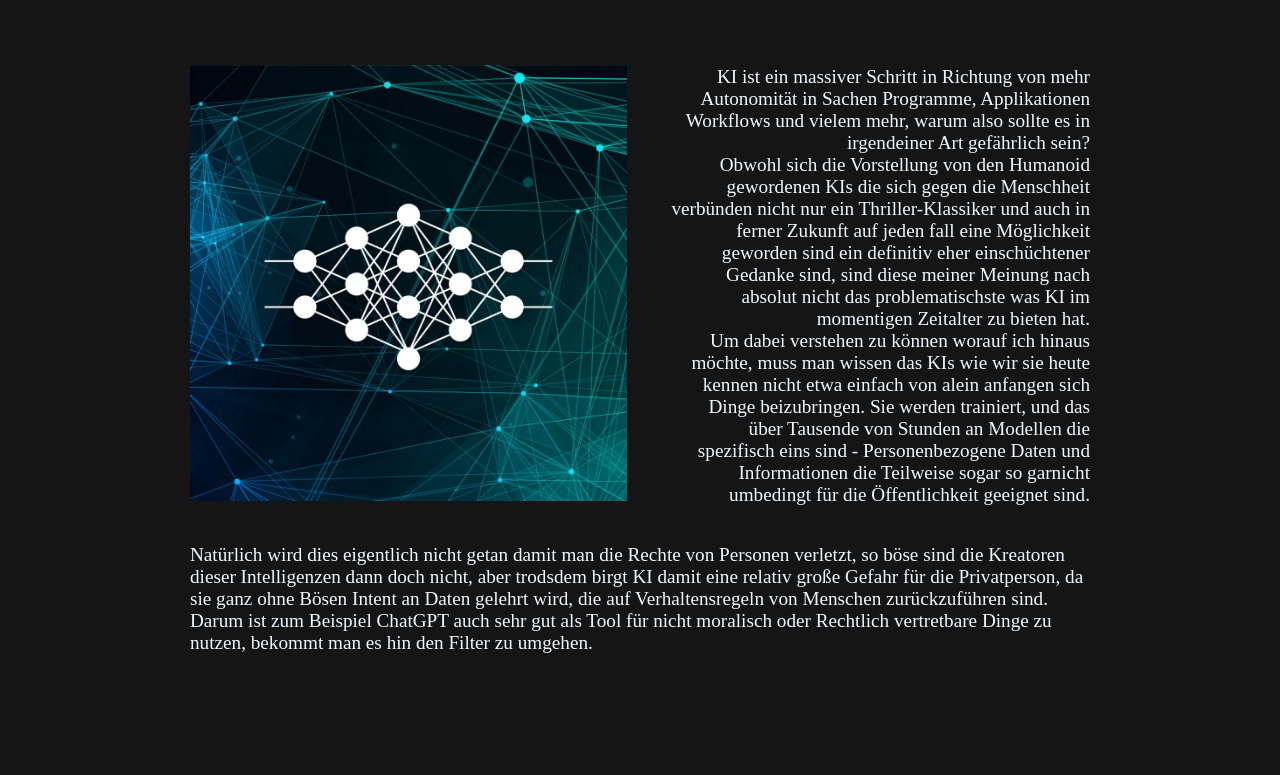
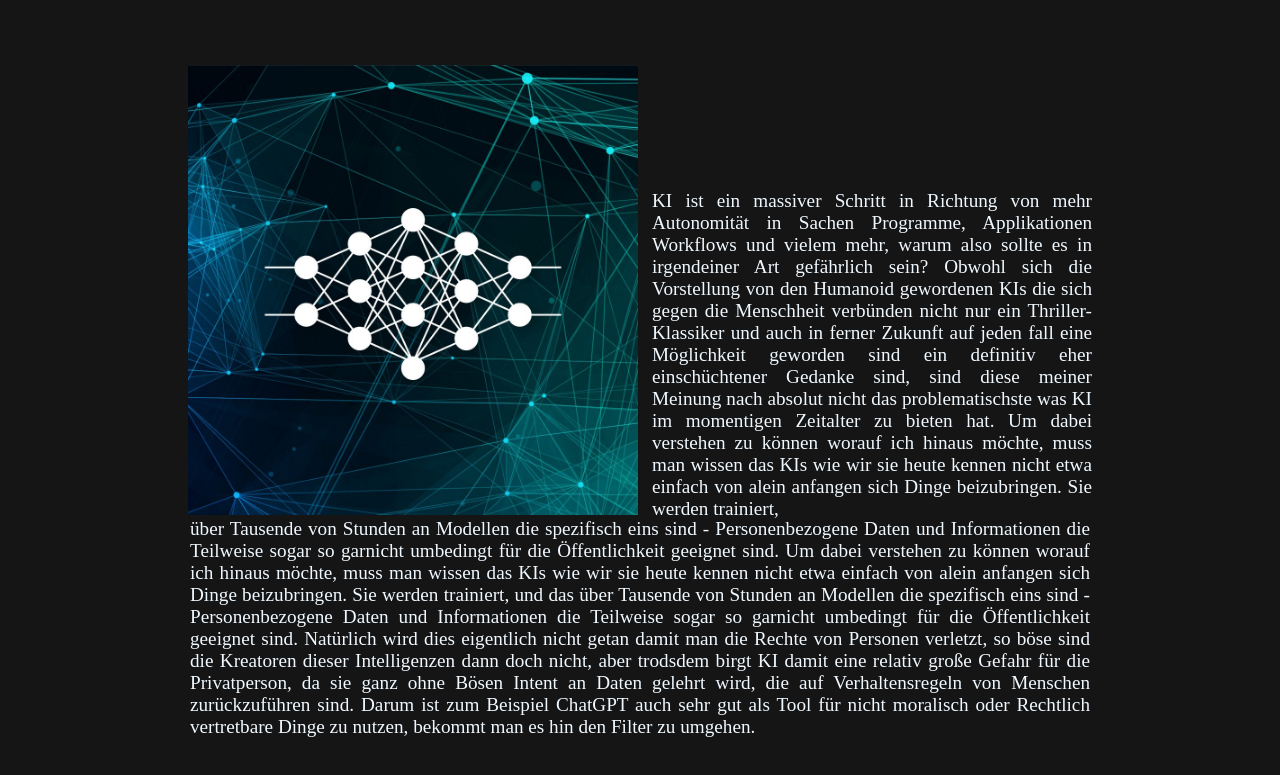
Before and after one commit to Anexity/KI_BBS2, a plain HTML site: page sites/gefahren.html in a window 1280 px wide. Shown: the part 329-1104 px from the top of the page. Drawn offline with Linux system fonts and the light colour scheme.

Commit message:
fix some things
and break others

```diff
--- a/sites/gefahren.html
+++ b/sites/gefahren.html
@@ -28,28 +28,36 @@
         <div class="headge">
             <h2>Gefahren</h2>
         </div>
+        <div class="outside">
             <div class="contain1">
                 <div class="textge">
-                <a style="justify-content: left;"id="over">
-                    <img src="../assets/neural1.jpg" style="width: 48.5%;justify-content: left;">
+                    <a style="justify-content: left;">
+                        <img src="../assets/neural1.jpg" style="width:100%;justify-content: center;">
                     </a>
                     <a style="justify-content: right" id="texo">
-                    <p style="justify-content: right; width:420px;text-align:right">KI ist ein massiver Schritt in Richtung von mehr Autonomität in Sachen Programme, Applikationen
-                        Workflows und vielem mehr, warum also sollte es in irgendeiner Art gefährlich sein? <br>
+                        <p style="justify-content: right; width:440px;padding-left:10px;text-align:justify">KI ist ein massiver Schritt in Richtung von mehr Autonomität in Sachen Programme, Applikationen
+                            Workflows und vielem mehr, warum also sollte es in irgendeiner Art gefährlich sein?
 
                             Obwohl sich die Vorstellung von den Humanoid gewordenen KIs die sich gegen die Menschheit verbünden
                             nicht nur ein Thriller-Klassiker und auch in ferner Zukunft auf jeden fall eine Möglichkeit
                             geworden sind ein definitiv eher einschüchtener Gedanke sind, sind diese meiner Meinung nach absolut
-                        nicht das problematischste was KI im momentigen Zeitalter zu bieten hat. <br>
+                            nicht das problematischste was KI im momentigen Zeitalter zu bieten hat.
+                            Um dabei verstehen zu können worauf ich hinaus möchte, muss man wissen das KIs wie wir sie heute
+                            kennen nicht etwa einfach von alein anfangen sich Dinge beizubringen.  Sie werden trainiert,
+                        </p>
+                    </a>
+                </div>
+            </div>
+            <div class="contain2">
+                <div class="textge2">
+                    <a style="justify-content: center;">
+                        <p style="justify-content: center;">
+                                über Tausende von Stunden an Modellen die spezifisch eins sind - Personenbezogene Daten und
+                                Informationen die Teilweise sogar so garnicht umbedingt für die Öffentlichkeit geeignet sind.
                             Um dabei verstehen zu können worauf ich hinaus möchte, muss man wissen das KIs wie wir sie heute
                             kennen nicht etwa einfach von alein anfangen sich Dinge beizubringen. Sie werden trainiert, und das
                             über Tausende von Stunden an Modellen die spezifisch eins sind - Personenbezogene Daten und
-                        Informationen die Teilweise sogar so garnicht umbedingt für die Öffentlichkeit geeignet sind. <br>
-                    </p>
-                </a>
-                <a id="texo">
-                    <p>
-
+                            Informationen die Teilweise sogar so garnicht umbedingt für die Öffentlichkeit geeignet sind.
                             Natürlich wird dies eigentlich nicht getan damit man die Rechte von Personen verletzt, so böse sind
                             die Kreatoren dieser Intelligenzen dann doch nicht, aber trodsdem birgt KI damit eine relativ große
                             Gefahr für die Privatperson, da sie ganz ohne Bösen Intent an Daten gelehrt wird, die auf Verhaltensregeln
@@ -59,5 +67,6 @@
                     </a>
                 </div>
             </div>
+        </div>
     </body>
 </html>
--- a/style/style.css
+++ b/style/style.css
@@ -19,7 +19,7 @@
 nav {display:flex; justify-content: center; font-family: bar;position: relative; top:-140px}
 nav a:hover {font-family: cyb; font-size: small; position: static;}
 nav a {display:inline-block; padding-inline:25px; justify-content: center; text-align: center;color: #40c0f0;}
-body {background-color: #151515;}
+body {background-color: #151515}
 header {text-align: center;font-size:70px; font-weight: 600; font-family: cyb;color:#20a0c0;filter: blur(0.5px);padding-top:50px;
     padding-bottom:20px}
 .IdIm {display:inline-flex;justify-content: center;padding-left:2%;padding-right:5%;position:relative;top:-60px;
@@ -28,8 +28,11 @@ header {text-align: center;font-size:70px; font-weight: 600; font-family: cyb;co
 .idout {padding-left:5%;padding-right:5%}
 h2 {text-align: center; color: aliceblue; font-family: cyb; font-size: 45px; position: relative; top: -130px;bottom:-60px;}
 .contain1 {display:flex; justify-content:center;position: relative; top:-100px;}
-.textge {display: inline-block;}
-.textge a {display:flex;width:900px; justify-content: center;font-size: larger;color: aliceblue;}
+.textge a {display:inline-block;width:450px; justify-content: center;font-size: larger;
+    color: aliceblue;text-align: justify;}
 .hidden {position: relative;width:0px;height:0px; rotate: 270deg;top:-260px;right:30px;
     color:aliceblue;text-decoration:wavy;font-family: cyb;}
-#texo {position: relative; top:-455px}
+#texo {position: relative}
+.contain2 {display:flex; justify-content:center;position: relative; top:-140px;}
+.textge2 a {display:inline-block;width:900px; justify-content: center;font-size: larger;
+    color: aliceblue;text-align: justify;}
```
Lines whose indentation alone changed are shown as unchanged.
